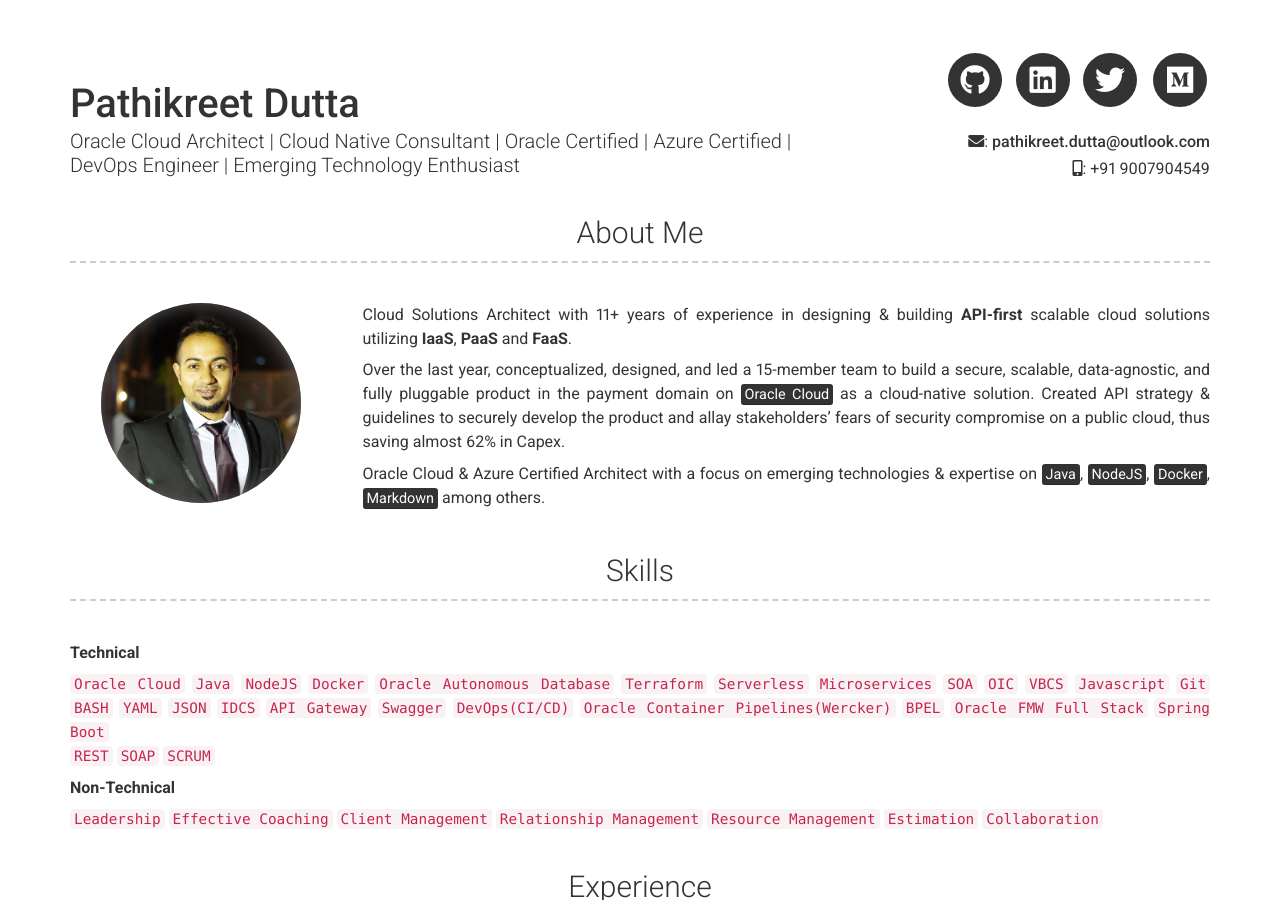
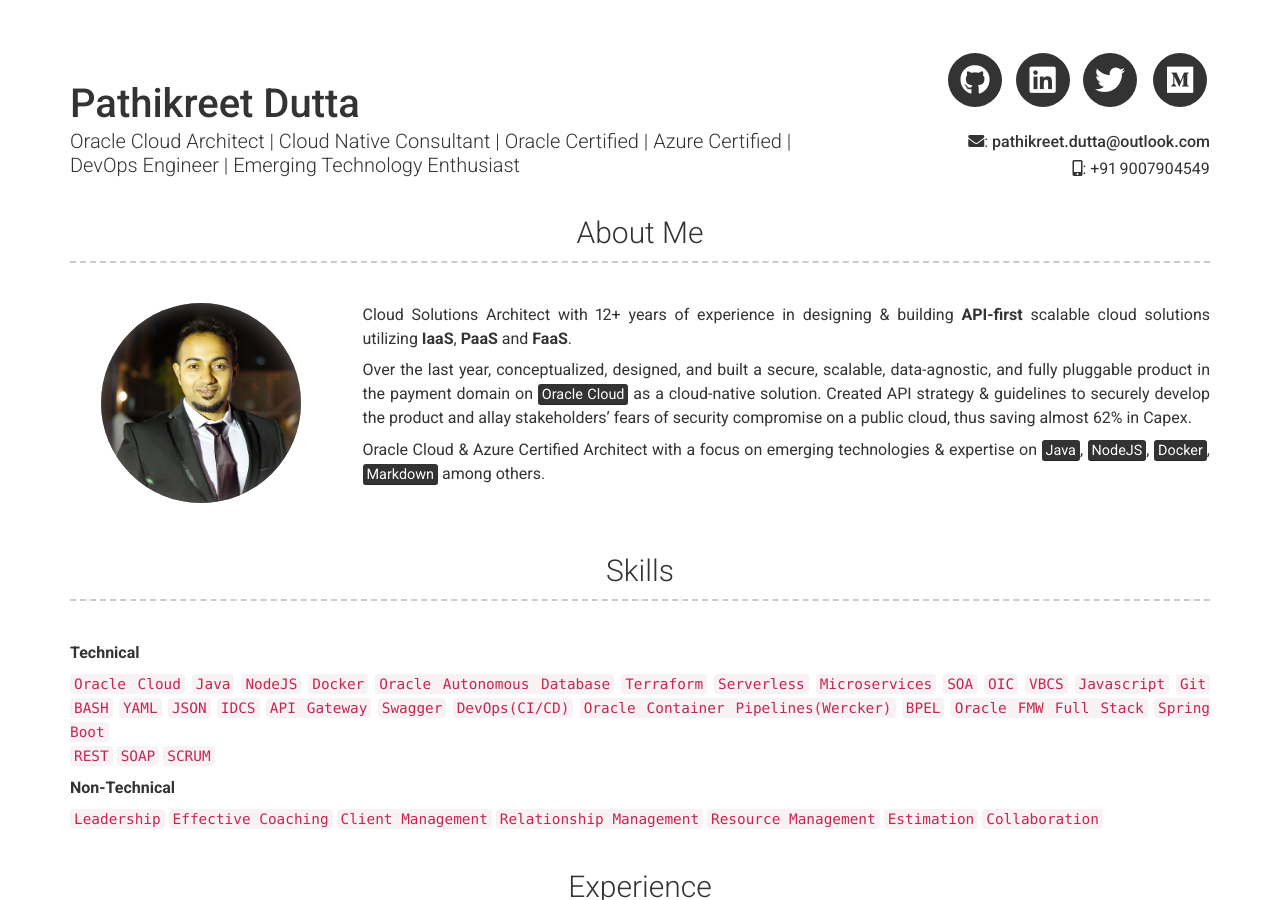
Before and after one commit to pathikreet/pathikreet.github.io, a Jekyll site: the page built from index.md, in a window 1280 px wide and 900 px high. Built offline with Jekyll 4.4.1, drawn with Linux system fonts in a browser that asks for light colours; nearby versions of some CDN libraries; a script that is not in the unit is left out.

Commit message:
Updating YOE

```diff
--- a/_config.yml
+++ b/_config.yml
@@ -53,9 +53,9 @@ additional_links:
 about_profile_image: images/my-avatar.png
 layout: top-middle
 about_content: | # this will include new lines to allow paragraphs
-  Cloud Solutions Architect with 11+ years of experience in designing & building **API-first** scalable cloud solutions utilizing **IaaS**, **PaaS** and **FaaS**.
+  Cloud Solutions Architect with 12+ years of experience in designing & building **API-first** scalable cloud solutions utilizing **IaaS**, **PaaS** and **FaaS**.
 
-  Over the last year, conceptualized, designed, and led a 15-member team to build a secure, scalable, data-agnostic, and fully pluggable product in the payment domain on
+  Over the last year, conceptualized, designed, and built a secure, scalable, data-agnostic, and fully pluggable product in the payment domain on
   <mark>Oracle Cloud</mark> as a cloud-native solution. Created API strategy & guidelines to securely develop the product and allay stakeholders' fears of security compromise on a public cloud, thus saving almost 62% in Capex.
 
   Oracle Cloud & Azure Certified Architect with a focus on emerging technologies & expertise on <mark>Java</mark>, <mark>NodeJS</mark>, <mark>Docker</mark>, <mark>Markdown</mark> among others.
```
